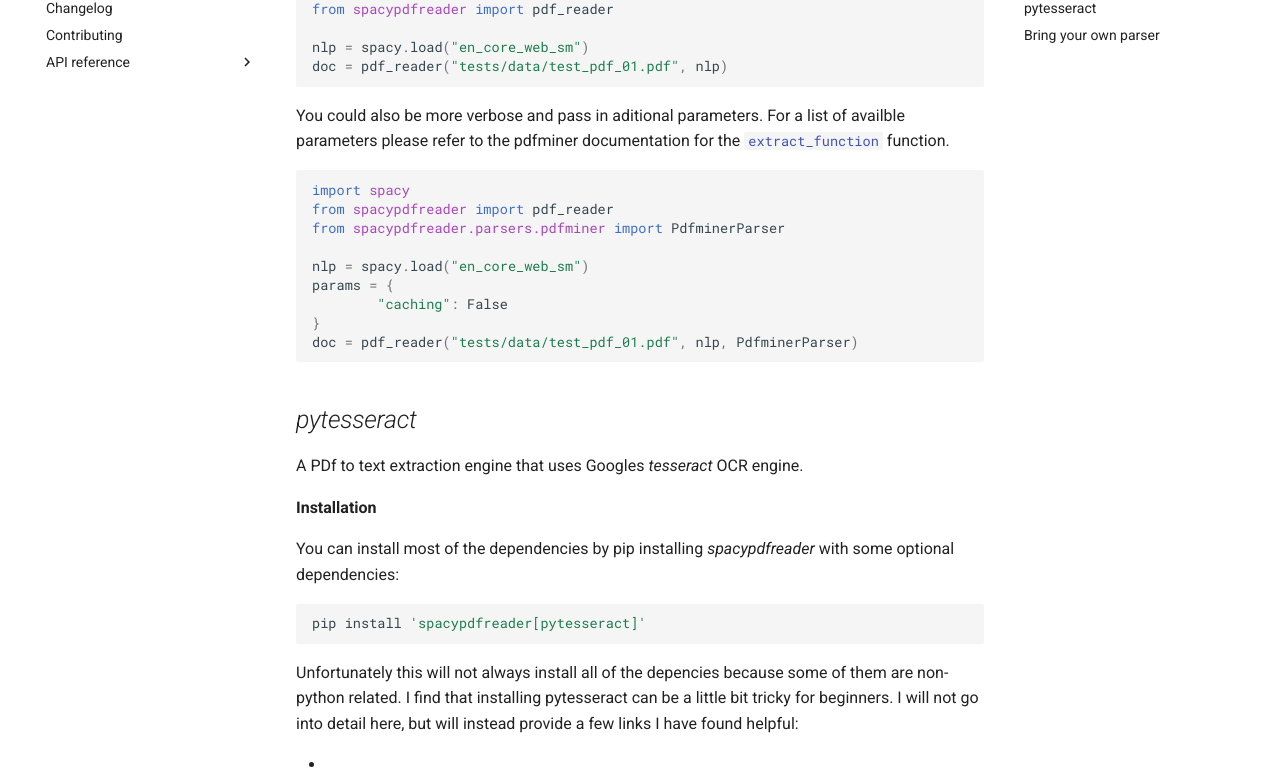
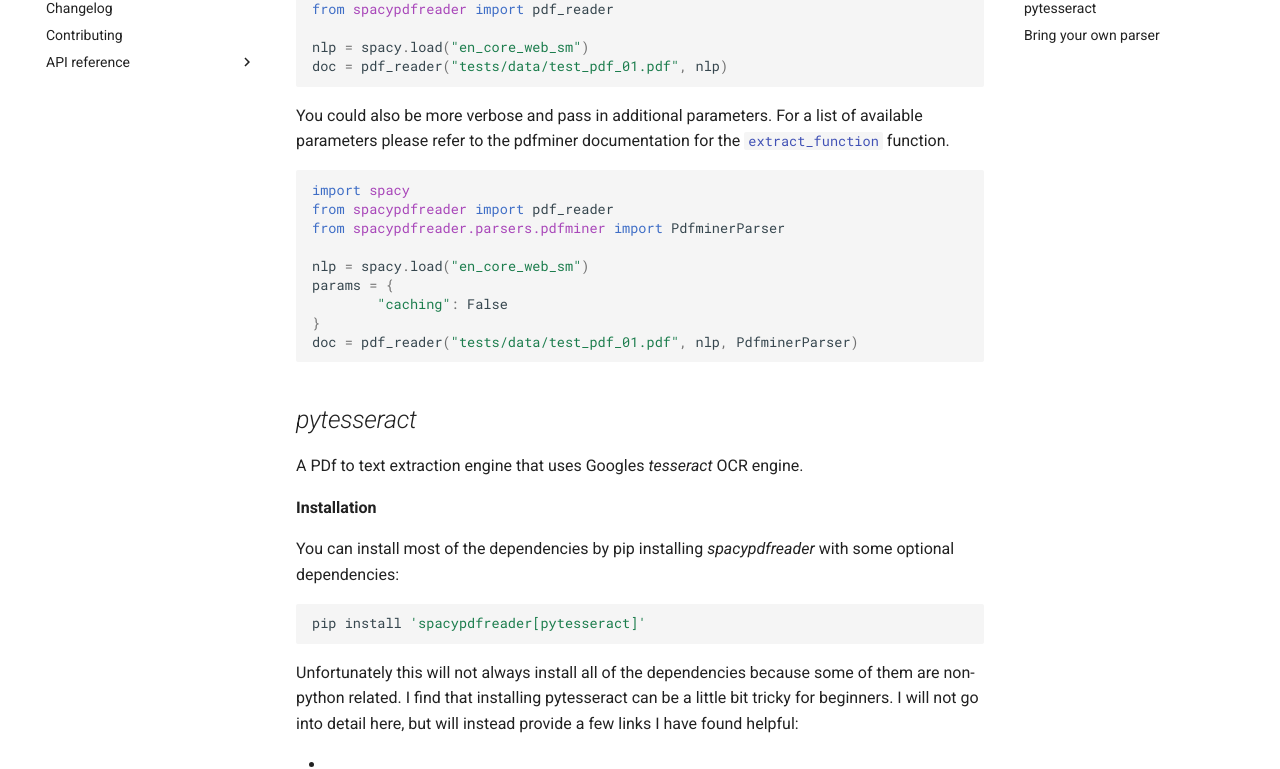
Before and after one commit to SamEdwardes/spacypdfreader, an MkDocs documentation site: the page built from docs/parsers.md, in a window 1280 px wide and 1400 px high, scrolled down 1226 px. Shown: the part 154-923 px from the top of the window. Built offline with MkDocs 1.6.1 and Material for MkDocs 9.7.7, drawn with Linux system fonts in a browser that asks for light colours; comment, search, counter and statistics services are not loaded; some of the changed text lies outside the part shown.

Commit message:
Spelling

````diff
--- a/docs/parsers.md
+++ b/docs/parsers.md
@@ -41,7 +41,7 @@
 doc = pdf_reader("tests/data/test_pdf_01.pdf", nlp)
 ```
 
-You could also be more verbose and pass in aditional parameters. For a list of availble parameters please refer to the pdfminer documentation for the [`extract_function`](https://pdfminersix.readthedocs.io/en/latest/reference/highlevel.html#extract-text) function.
+You could also be more verbose and pass in additional parameters. For a list of available parameters please refer to the pdfminer documentation for the [`extract_function`](https://pdfminersix.readthedocs.io/en/latest/reference/highlevel.html#extract-text) function.
 
 ```python
 import spacy
@@ -67,7 +67,7 @@
 pip install 'spacypdfreader[pytesseract]'
 ```
 
-Unfortunately this will not always install all of the depencies because some of them are non-python related. I find that installing pytesseract can be a little bit tricky for beginners. I will not go into detail here, but will instead provide a few links I have found helpful:
+Unfortunately this will not always install all of the dependencies because some of them are non-python related. I find that installing pytesseract can be a little bit tricky for beginners. I will not go into detail here, but will instead provide a few links I have found helpful:
 
 - []()
 - []()
@@ -89,7 +89,7 @@
 
 *spacypdfreader* allows your to bring your custom PDF parser. *pypdf2* ([GitHub]() | [PyPi]() | [Docs]()) is a library that is currently not supported. However, you can still use it with *spacypdfreader*. The only requirement is that the parser must have a way for you to specify which page of the PDF document you would like to extract.
 
-The code below demonstrates how you could implement  *pypdf2* with only a few lines of code.
+The code below demonstrates how you could implement *pypdf2* with only a few lines of code.
 
 ```python
 import spacy
````
Also changed, not shown: other parts of docs/parsers.md (+4 -4 lines), README.md (+1 -1 lines), TODO.md (+1 -0 lines), docs/index.md (+1 -1 lines).
